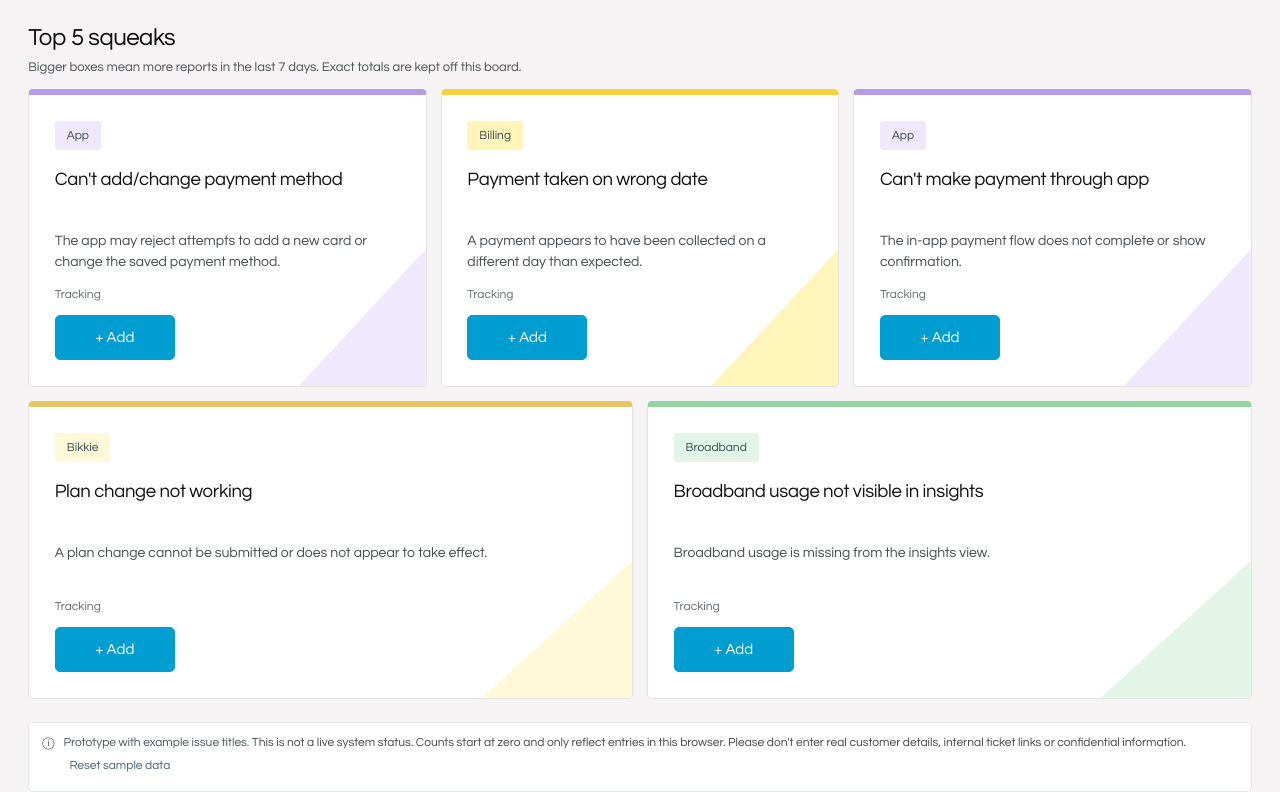
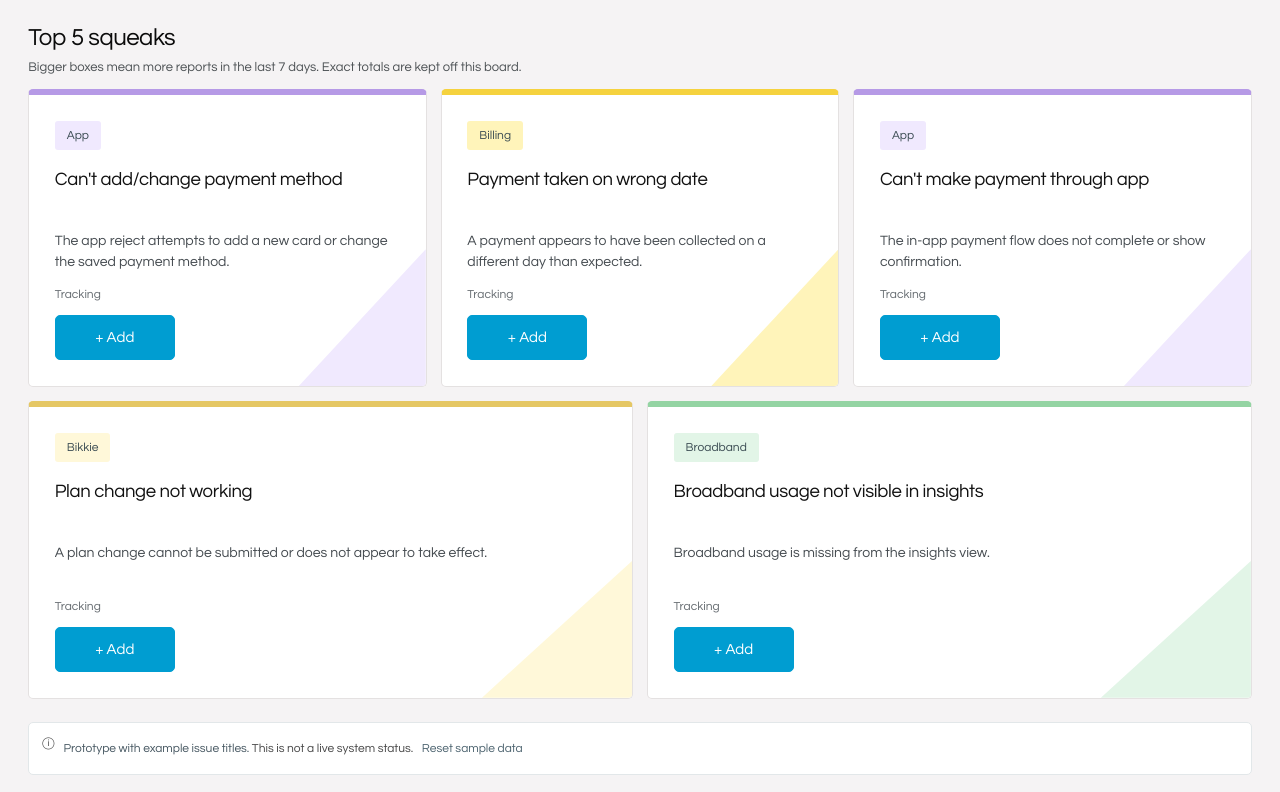
Before and after one commit to maryybutler/service-signal-demo, a plain HTML site: page index.html in a window 1280 px wide. Shown: the part 385-1177 px from the top of the page. Drawn offline with Linux system fonts and the light colour scheme.

Commit message:
DEMO1.0 index.html

```diff
--- a/index.html
+++ b/index.html
@@ -1186,7 +1186,6 @@
     <div class="shell top-inner">
       <div>
         <div class="brand">Squeak</div>
-        <div class="subbrand">Little issues. Bigger patterns.</div>
       </div>
 
       <div class="top-actions">
@@ -1273,7 +1272,7 @@
         <div>
           <h1>The squeak report</h1>
           <p class="muted">
-            What's making noise? Here's the picture from this browser's reports.
+            What's making noise?
           </p>
         </div>
         <span class="tag">Local browser figures only</span>
@@ -1372,9 +1371,7 @@
       <span aria-hidden="true">ⓘ</span>
       <p>
         <strong>Prototype with example issue titles.</strong>
-        This is not a live system status. Counts start at zero and only
-        reflect entries in this browser. Please don't enter real customer
-        details, internal ticket links or confidential information.
+        This is not a live system status.
         <button type="button" class="button text-button" id="reset">
           Reset sample data
         </button>
@@ -1549,7 +1546,7 @@
           : String(Date.now()) + Math.random().toString(36).slice(2);
 
       const sampleDescriptions = {
-        i1: 'The app may reject attempts to add a new card or change the saved payment method.',
+        i1: 'The app reject attempts to add a new card or change the saved payment method.',
         i2: 'A payment appears to have been collected on a different day than expected.',
         i3: 'The in-app payment flow does not complete or show confirmation.',
         i4: 'A plan change cannot be submitted or does not appear to take effect.',
```
